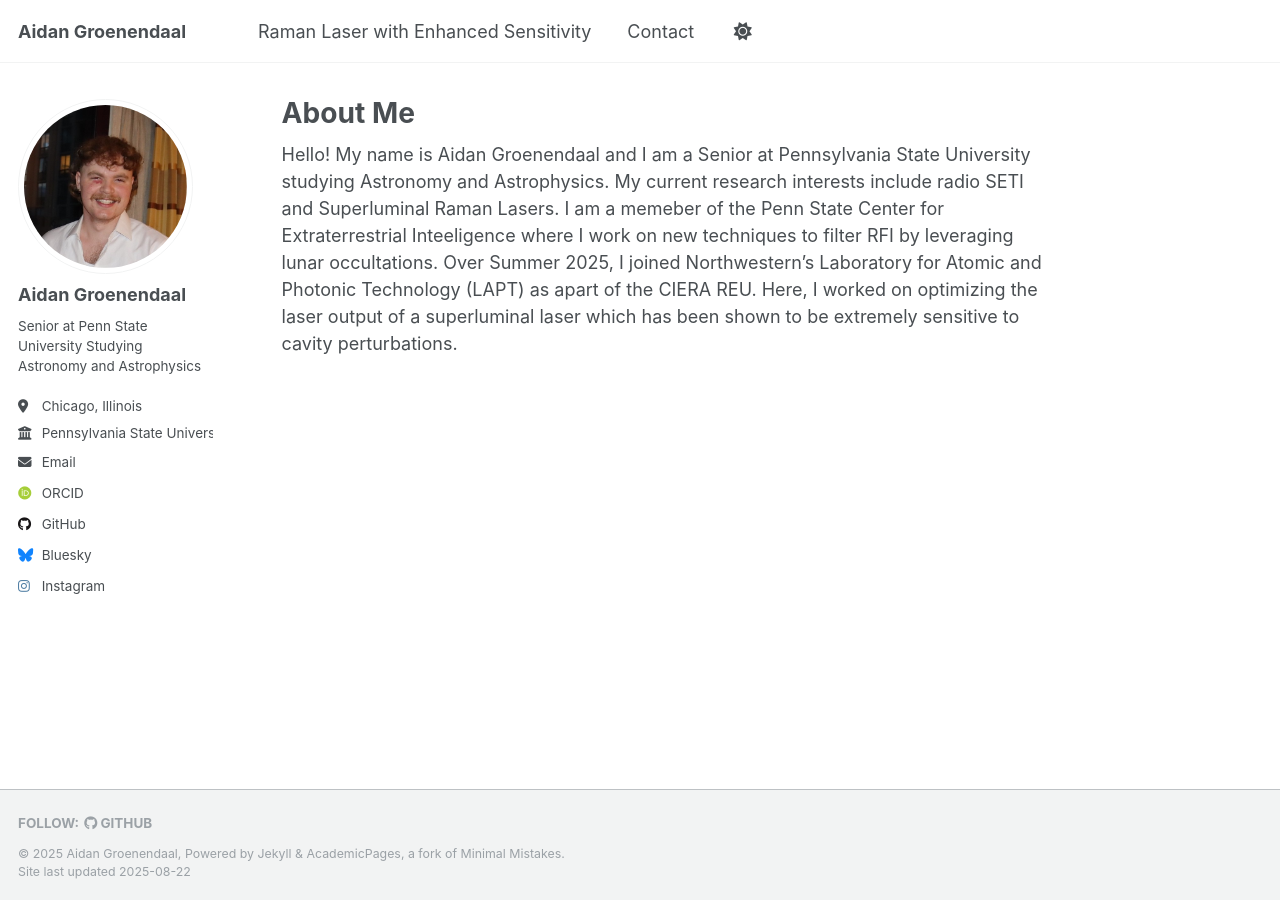
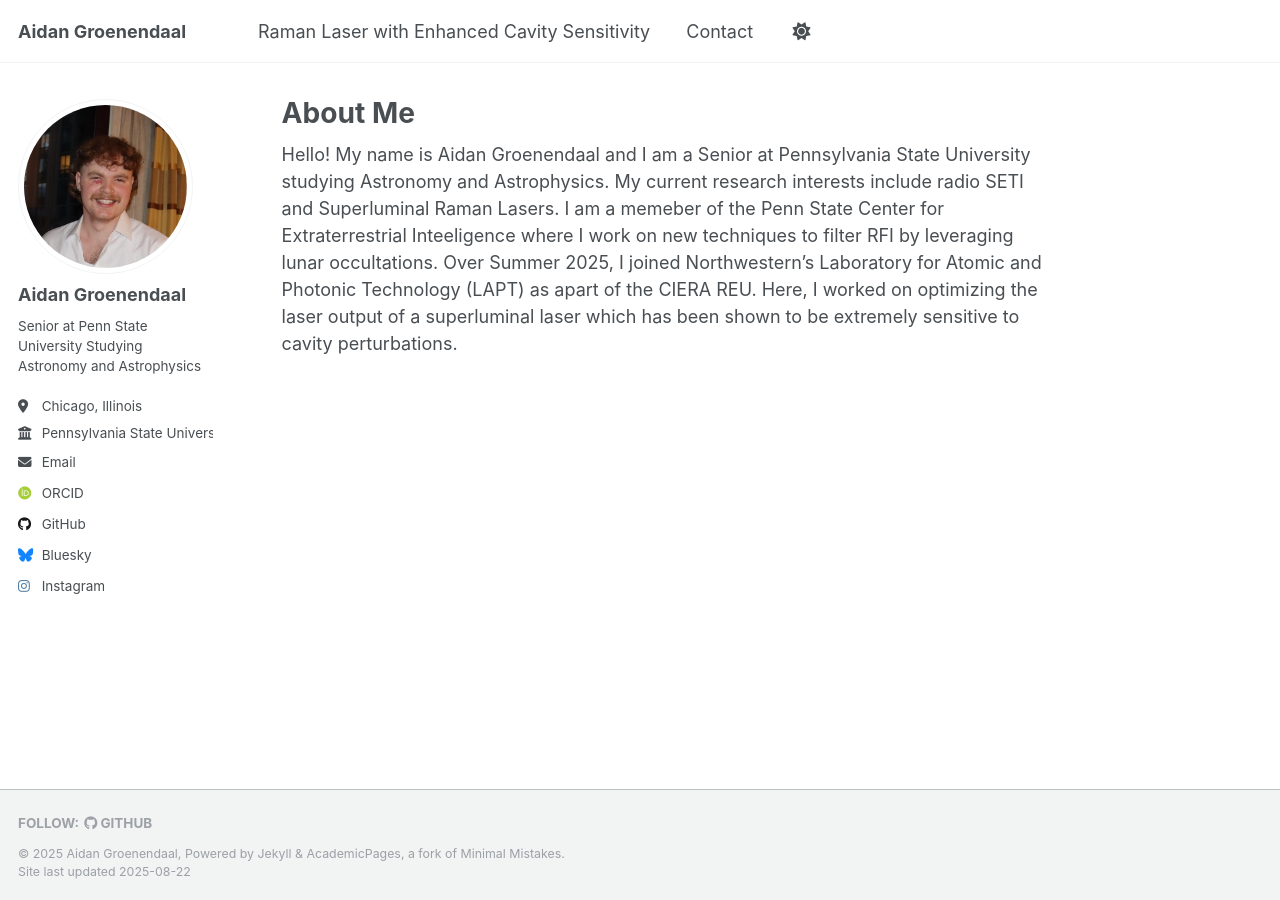
Before and after one commit to Aidangr8/aidangroenendaal.github.io, a Jekyll site: the page built from _pages/about.md, in a window 1280 px wide. Built offline with Jekyll 4.4.1, drawn with Linux system fonts in a browser that asks for light colours; some web fonts are replaced; a script that is not in the unit is left out.

Commit message:
Update navigation.yml

```diff
--- a/_data/navigation.yml
+++ b/_data/navigation.yml
@@ -8,7 +8,7 @@
 #      Markdown formatted page while the second is generated using JSON.
 
 main:
-  - title: "Raman Laser with Enhanced Sensitivity"
+  - title: "Raman Laser with Enhanced Cavity Sensitivity"
     url: /research/
 
   - title: "Contact"
```
